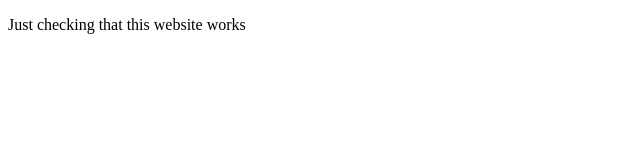
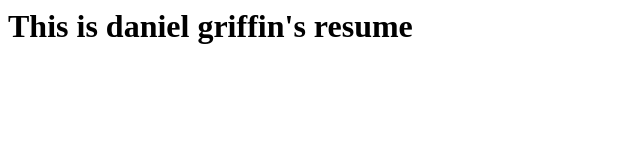
Before and after one commit to dgriff03/old_github_site, a plain HTML site: page index.html in a window 1280 px wide. Shown: the whole page, without its empty margins (0-640 px from the left). Drawn offline with Linux system fonts and the light colour scheme.

Commit message:
trying to get a working site, changed html code

```diff
--- a/index.html
+++ b/index.html
@@ -1,16 +1,7 @@
-<!DOCTYPE html>
-
-<html>
-
-<head>
-	<title>Daniel Griffin</title>
-</head>
+<title>Daniel Griffin</title>
+<body>
+<h1>This is daniel griffin's resume</h1>
 
 
 
-<body>
-	<p>Just checking that this website works</p>
 </body>
-
-
-</html>
```
